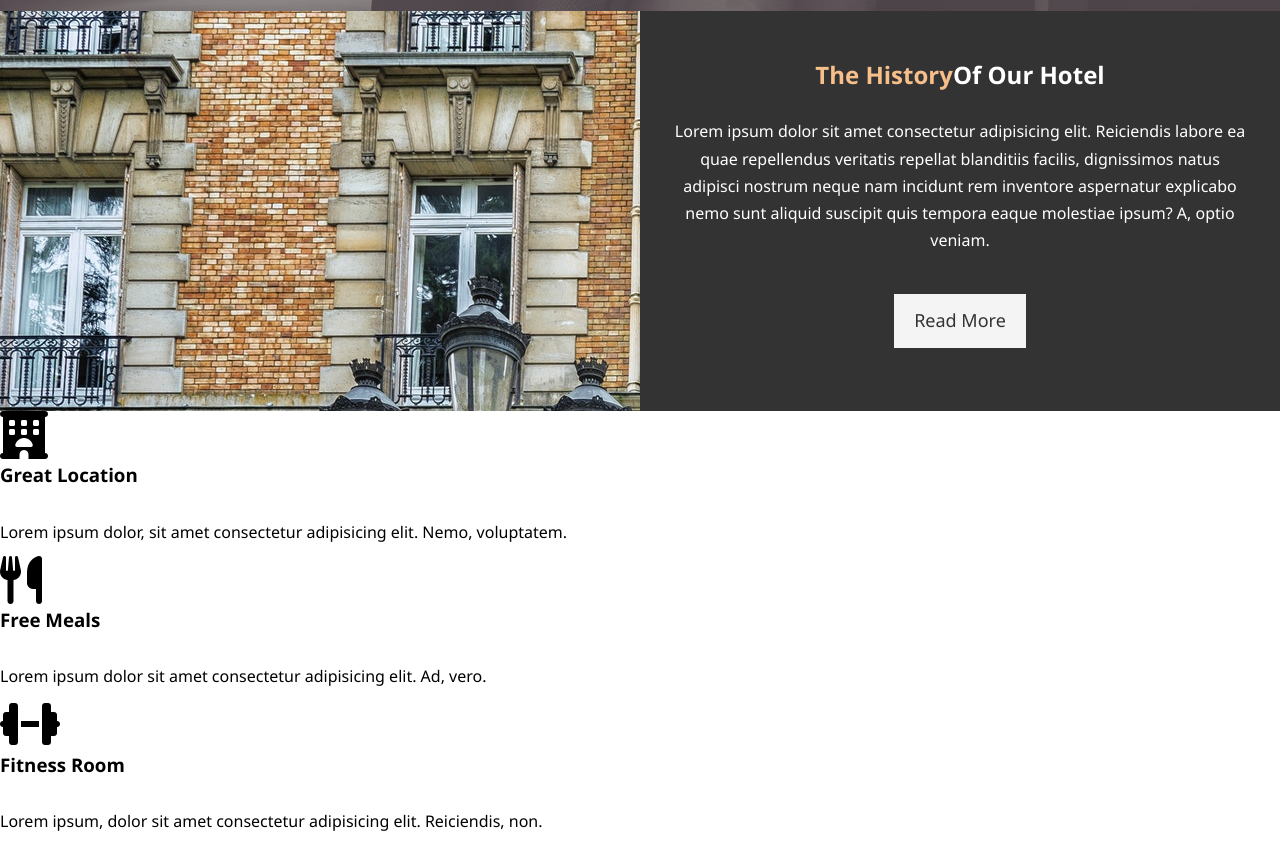
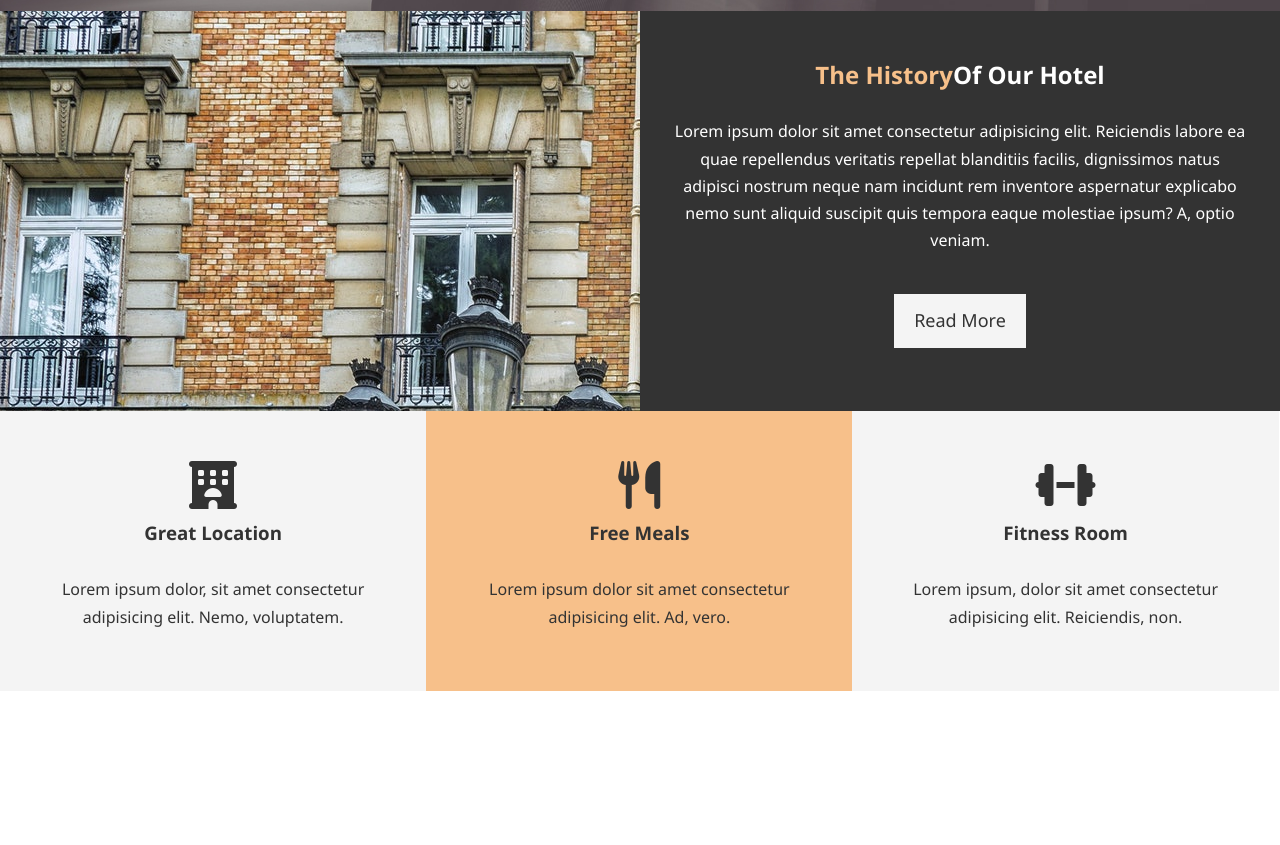
Before and after one commit to Jwatts82/hotel_website, a plain HTML site: page index.html in a window 1280 px wide. Shown: the part 656-1501 px from the top of the page. After the commit the page ends 1347 px from the top, so only its background shows below. Drawn offline with Linux system fonts and the light colour scheme.

Commit message:
add features styling

```diff
--- a/css/style.css
+++ b/css/style.css
@@ -67,6 +67,11 @@ p {
 
 .bg-light {
     background: #f4f4f4;
+    color: #333;
+}
+
+.bg-primary {
+    background: #f7c08a;
     color: #333;
 }
 
@@ -158,3 +163,15 @@ color: #f7c08a;
 #home-info .info-content p {
     padding-bottom: 30px;
 }
+
+/* Features */
+.box {
+    float: left;
+    width: 33.3%;
+    padding: 50px;
+    text-align: center;
+}
+
+.box i {
+    margin-bottom: 10px;
+}
--- a/index.html
+++ b/index.html
@@ -46,17 +46,17 @@
     </section>
 
     <section id="features">
-        <div class="box">
+        <div class="box bg-light" >
             <i class="fas fa-hotel fa-3x"></i>
             <h3>Great Location</h3>
             <p>Lorem ipsum dolor, sit amet consectetur adipisicing elit. Nemo, voluptatem.</p>
         </div>
-        <div class="box">
+        <div class="box bg-primary">
             <i class="fas fa-utensils fa-3x"></i>
             <h3>Free Meals</h3>
             <p>Lorem ipsum dolor sit amet consectetur adipisicing elit. Ad, vero.</p>
         </div>
-        <div class="box">
+        <div class="box bg-light">
             <i class="fas fa-dumbbell fa-3x"></i>
             <h3>Fitness Room</h3>
             <p>Lorem ipsum, dolor sit amet consectetur adipisicing elit. Reiciendis, non.</p>
```
